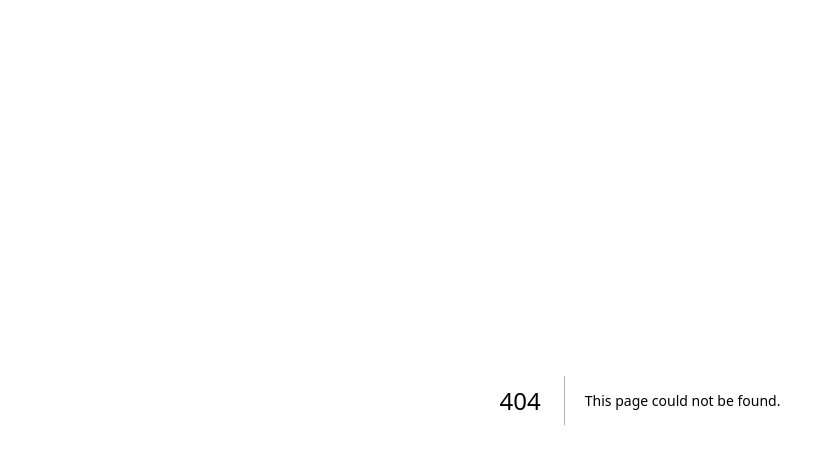
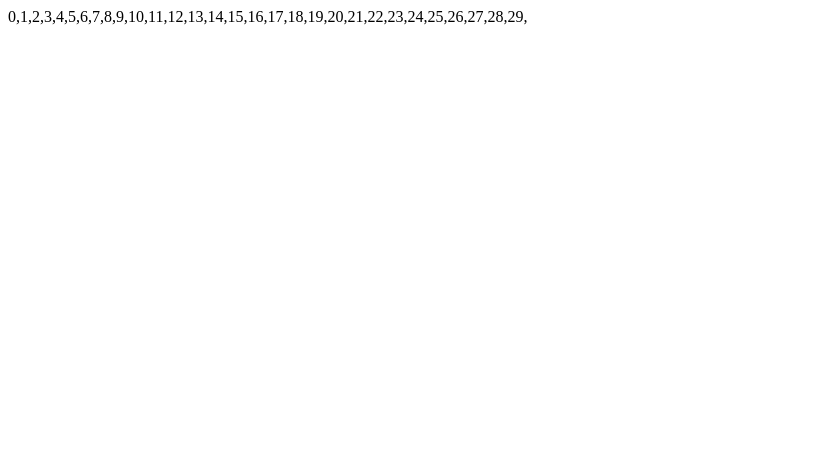
Before and after one commit to rodolphoreis/next, a Next.js app: page /basicos/lista2 in a window 1280 px wide. Before the commit this address had no page. Shown: the top 464 px of the page, without its empty margins (0-835 px from the left). Built offline with nearby package versions, Linux system fonts and the light colour scheme.

Commit message:
feat: creat list with for

```diff
--- /dev/null
+++ b/src/pages/basicos/lista2.tsx
@@ -0,0 +1,12 @@
+import { Span } from "next/dist/trace";
+
+const lista2 = () => {
+  const lista = [];
+  for (let i = 0; i <= 29; i++) {
+    lista.push(<span key={i}>{i},</span>);
+  }
+
+  return <div>{lista}</div>;
+};
+
+export default lista2;
```
